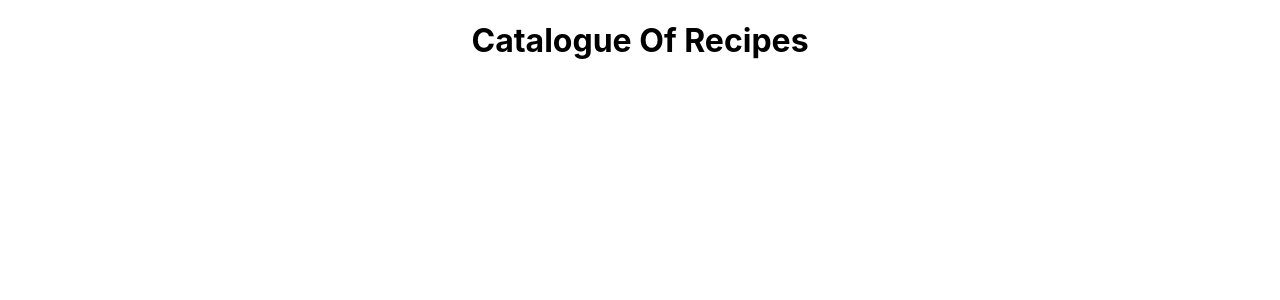
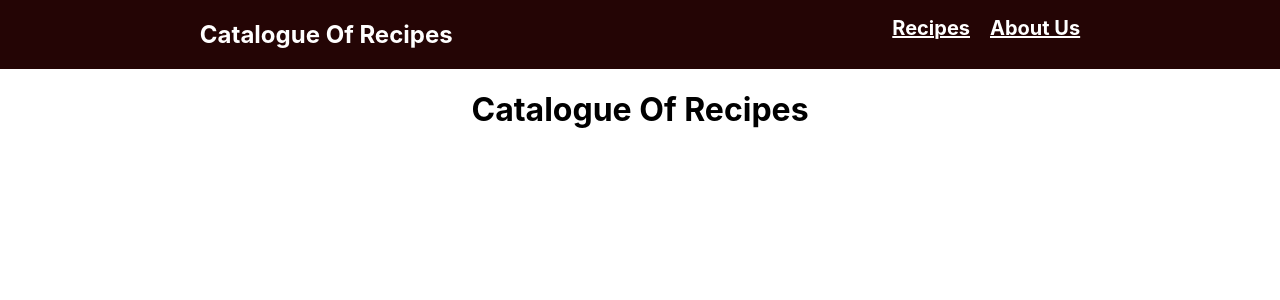
Before and after one commit to jamezjaz/Recipes, a React (Create React App) app: page / in a window 1280 px wide. Shown: the top 300 px of the page. Built offline with nearby package versions, Linux system fonts and the light colour scheme.

Commit message:
docs: Installs react-router-dom
docs: Adds the navigation
docs: Adds the Routes component
style: Styles the nav

```diff
--- a/package.json
+++ b/package.json
@@ -10,6 +10,7 @@
     "react": "^17.0.1",
     "react-dom": "^17.0.1",
     "react-redux": "^7.2.2",
+    "react-router-dom": "^5.2.0",
     "react-scripts": "4.0.3",
     "redux": "^4.0.5",
     "web-vitals": "^1.1.0"
--- /dev/null
+++ b/src/Routes.js
@@ -0,0 +1,13 @@
+import React from 'react';
+import { BrowserRouter as Router } from 'react-router-dom';
+import Nav from './components/Nav';
+import App from './components/App';
+
+const Routes = () => (
+  <Router>
+    <Nav />
+    <App />
+  </Router>
+);
+
+export default Routes;
--- a/src/components/App.js
+++ b/src/components/App.js
@@ -1,11 +1,9 @@
 import '../styles/App.css';
 
-function App() {
-  return (
-    <div className="App">
-      <h1>Catalogue Of Recipes</h1>
-    </div>
-  );
-}
+const App = () => (
+  <div className="App">
+    <h1>Catalogue Of Recipes</h1>
+  </div>
+);
 
 export default App;
--- /dev/null
+++ b/src/components/Nav.js
@@ -0,0 +1,35 @@
+import React from 'react';
+import { Link } from 'react-router-dom';
+import NavStyles from '../styles/Nav.module.css';
+
+const Nav = () => (
+  <nav className={NavStyles.nav}>
+    <h2 className="my-logo" style={{ color: 'white' }}>Catalogue Of Recipes</h2>
+    <ul className={NavStyles.navLinks}>
+      <Link
+        style={{
+          color: 'white',
+          fontSize: '20px',
+          fontWeight: 'bold',
+          margin: '0 10px 0 0',
+        }}
+        to="/"
+      >
+        <li>Recipes</li>
+      </Link>
+      <Link
+        style={{
+          color: 'white',
+          fontSize: '20px',
+          fontWeight: 'bold',
+          margin: '0 0 0 10px',
+        }}
+        to="/about"
+      >
+        <li>About Us</li>
+      </Link>
+    </ul>
+  </nav>
+);
+
+export default Nav;
--- a/src/index.js
+++ b/src/index.js
@@ -1,11 +1,11 @@
 import React from 'react';
 import ReactDOM from 'react-dom';
 import './styles/index.css';
-import App from './components/App';
+import Routes from './Routes';
 
 ReactDOM.render(
   <React.StrictMode>
-    <App />
+    <Routes />
   </React.StrictMode>,
   document.getElementById('root'),
 );
--- /dev/null
+++ b/src/styles/Nav.module.css
@@ -0,0 +1,10 @@
+.nav {
+  background-color: rgb(36, 5, 5);
+  display: flex;
+  justify-content: space-around;
+}
+
+.navLinks {
+  display: flex;
+  list-style: none;
+}
```
Also changed, not shown: 1 other file (tests, documents, lock files or other folders).
